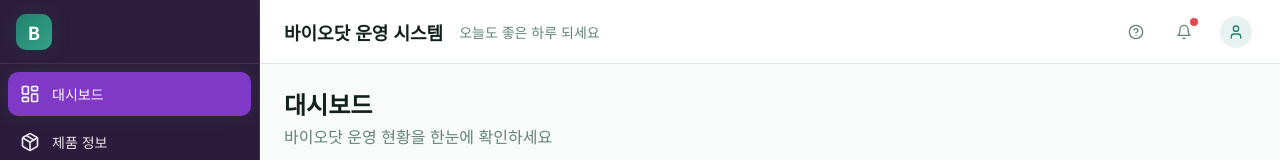
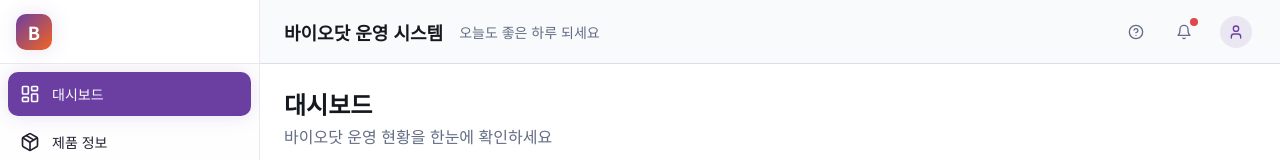
Before and after one commit to handong2u-gif/BIODOT-CONTROL, a React (Vite) app: page / in a window 1280 px wide. Shown: the top 160 px of the page. Built offline with nearby package versions, Linux system fonts and the light colour scheme; no server answers; the database is empty; the HTML template or start-up script is replaced by a standard one.

Commit message:
Update design system to Purple/Orange based on HTML reference

```diff
--- a/index.html
+++ b/index.html
@@ -3,6 +3,9 @@
   <head>
     <meta charset="UTF-8" />
     <meta name="viewport" content="width=device-width, initial-scale=1.0" />
+    <link rel="preconnect" href="https://fonts.googleapis.com">
+    <link rel="preconnect" href="https://fonts.gstatic.com" crossorigin>
+    <link href="https://fonts.googleapis.com/css2?family=Noto+Sans+KR:wght@300;400;500;600;700&family=Oswald:wght@400;500;600;700&family=Bebas+Neue&family=JetBrains+Mono:wght@400;500&display=swap" rel="stylesheet">
     <title>Biodotworks Desk</title>
     <meta name="description" content="바이오닷 실무진을 위한 통합 업무 공간. Biodotworks Desk에서 업무를 관리하세요." />
     <meta name="author" content="BIODOT" />
--- a/src/components/layout/AppSidebar.tsx
+++ b/src/components/layout/AppSidebar.tsx
@@ -126,7 +126,7 @@ export function AppSidebar() {
               <span className="text-sidebar-primary-foreground font-bold text-lg">B</span>
             </div>
             <div>
-              <h1 className="text-sidebar-foreground font-semibold text-base tracking-tight">Biodotworks</h1>
+              <h1 className="text-sidebar-foreground font-semibold font-heading text-xl tracking-tight">Biodotworks</h1>
               <p className="text-sidebar-muted text-xs font-medium tracking-wide">Desk</p>
             </div>
           </div>
@@ -149,7 +149,7 @@ export function AppSidebar() {
               <span className="text-sidebar-primary-foreground font-bold text-lg">B</span>
             </div>
             <div className="animate-fade-in">
-              <h1 className="text-sidebar-foreground font-semibold text-lg tracking-tight">Biodotworks</h1>
+              <h1 className="text-sidebar-foreground font-semibold font-heading text-2xl tracking-tight">Biodotworks</h1>
               <p className="text-sidebar-muted text-xs font-medium tracking-wide">Desk</p>
             </div>
           </div>
--- a/src/index.css
+++ b/src/index.css
@@ -6,45 +6,45 @@
 
 @layer base {
   :root {
-    --background: 150 20% 98%;
-    --foreground: 160 30% 10%;
+    --background: 0 0% 100%;
+    --foreground: 220 20% 10%;
 
-    --card: 0 0% 100%;
-    --card-foreground: 160 30% 10%;
+    --card: 210 20% 98%;
+    --card-foreground: 220 20% 10%;
 
     --popover: 0 0% 100%;
-    --popover-foreground: 160 30% 10%;
+    --popover-foreground: 220 20% 10%;
 
-    --primary: 168 60% 32%;
+    --primary: 267 44% 44%;
     --primary-foreground: 0 0% 100%;
 
-    --secondary: 165 25% 92%;
-    --secondary-foreground: 168 60% 25%;
+    --secondary: 19 90% 96%;
+    --secondary-foreground: 19 90% 54%;
 
-    --muted: 150 15% 94%;
-    --muted-foreground: 160 15% 45%;
+    --muted: 220 15% 94%;
+    --muted-foreground: 220 15% 45%;
 
-    --accent: 45 85% 55%;
-    --accent-foreground: 45 90% 15%;
+    --accent: 19 90% 54%;
+    --accent-foreground: 0 0% 100%;
 
     --destructive: 0 72% 51%;
     --destructive-foreground: 0 0% 100%;
 
-    --border: 160 20% 88%;
-    --input: 160 20% 88%;
-    --ring: 168 60% 32%;
+    --border: 220 20% 88%;
+    --input: 220 20% 88%;
+    --ring: 267 44% 44%;
 
     --radius: 0.625rem;
 
-    --sidebar-background: 270 35% 18%;
-    --sidebar-foreground: 270 20% 92%;
-    --sidebar-primary: 270 55% 50%;
+    --sidebar-background: 0 0% 100%;
+    --sidebar-foreground: 267 20% 15%;
+    --sidebar-primary: 267 44% 44%;
     --sidebar-primary-foreground: 0 0% 100%;
-    --sidebar-accent: 270 30% 25%;
-    --sidebar-accent-foreground: 270 20% 95%;
-    --sidebar-border: 270 25% 25%;
-    --sidebar-ring: 270 55% 50%;
-    --sidebar-muted: 270 20% 60%;
+    --sidebar-accent: 267 20% 96%;
+    --sidebar-accent-foreground: 267 44% 44%;
+    --sidebar-border: 267 20% 92%;
+    --sidebar-ring: 267 44% 44%;
+    --sidebar-muted: 267 15% 60%;
 
     /* Custom tokens */
     --success: 142 70% 45%;
@@ -54,14 +54,14 @@
     --info: 200 85% 50%;
     --info-foreground: 0 0% 100%;
 
-    --gradient-primary: linear-gradient(135deg, hsl(168, 60%, 32%) 0%, hsl(165, 50%, 42%) 100%);
-    --gradient-accent: linear-gradient(135deg, hsl(45, 85%, 55%) 0%, hsl(38, 90%, 50%) 100%);
-    --gradient-sidebar: linear-gradient(180deg, hsl(270, 35%, 18%) 0%, hsl(270, 40%, 14%) 100%);
+    --gradient-primary: linear-gradient(135deg, hsl(267, 44%, 44%) 0%, hsl(19, 90%, 54%) 100%);
+    --gradient-accent: linear-gradient(135deg, hsl(19, 90%, 54%) 0%, hsl(38, 90%, 50%) 100%);
+    --gradient-sidebar: linear-gradient(180deg, hsl(0, 0%, 100%) 0%, hsl(210, 20%, 98%) 100%);
 
-    --shadow-sm: 0 1px 2px 0 hsl(160 20% 10% / 0.05);
-    --shadow-md: 0 4px 6px -1px hsl(160 20% 10% / 0.08), 0 2px 4px -2px hsl(160 20% 10% / 0.05);
-    --shadow-lg: 0 10px 15px -3px hsl(160 20% 10% / 0.1), 0 4px 6px -4px hsl(160 20% 10% / 0.05);
-    --shadow-glow: 0 0 20px hsl(168 60% 32% / 0.15);
+    --shadow-sm: 0 1px 2px 0 hsl(220 20% 10% / 0.05);
+    --shadow-md: 0 4px 6px -1px hsl(220 20% 10% / 0.08), 0 2px 4px -2px hsl(220 20% 10% / 0.05);
+    --shadow-lg: 0 10px 15px -3px hsl(220 20% 10% / 0.1), 0 4px 6px -4px hsl(220 20% 10% / 0.05);
+    --shadow-glow: 0 0 20px hsl(267 44% 44% / 0.15);
   }
 
   .dark {
@@ -136,4 +136,12 @@
   .shadow-glow {
     box-shadow: var(--shadow-glow);
   }
+
+  .font-heading {
+    font-family: 'Oswald', sans-serif;
+  }
+
+  .font-number {
+    font-family: 'Bebas Neue', sans-serif;
+  }
 }
```
